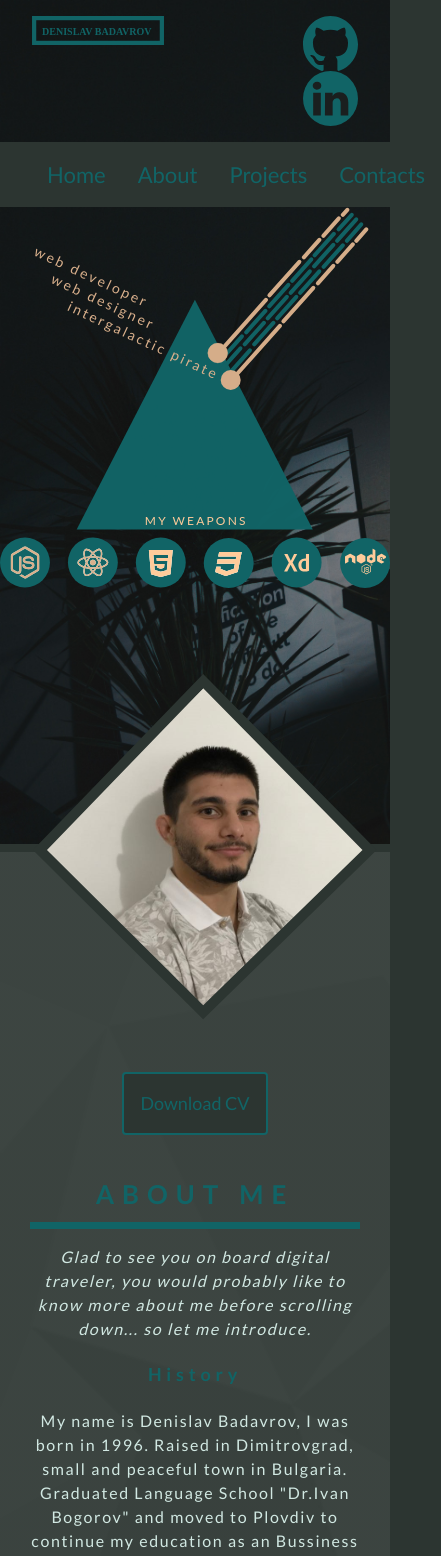
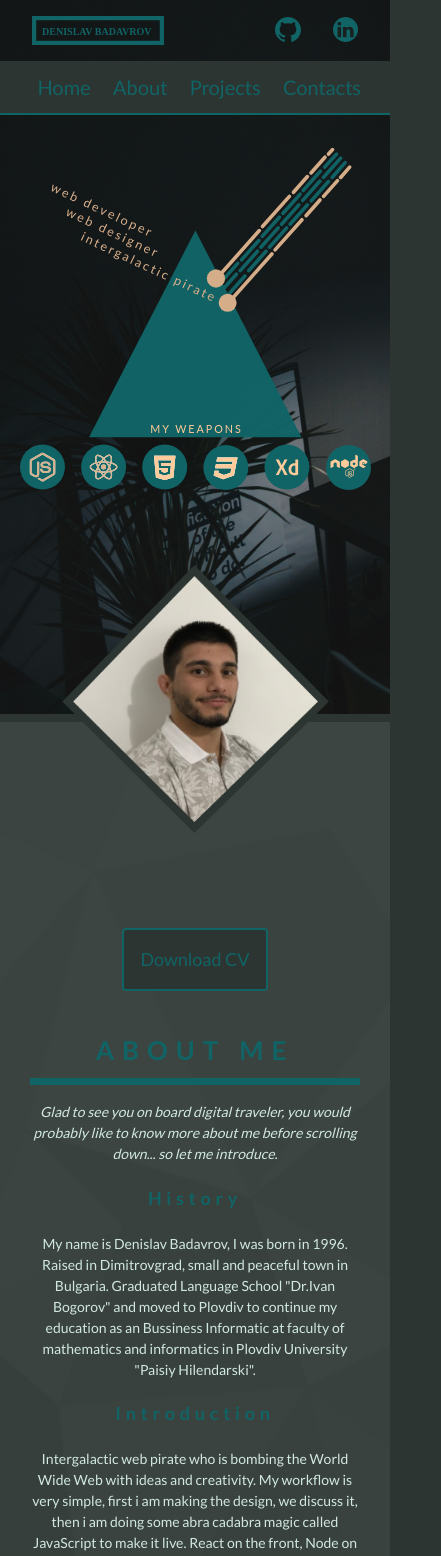
Before and after one commit to badavrov/portfolio, a React (Create React App) app: page / in a window 390 px wide. Shown: the top 1556 px of the page, 441 px wide, since content can reach past the window. Built offline with nearby package versions, Linux system fonts and the light colour scheme.

Commit message:
responsive-fix

```diff
--- a/package.json
+++ b/package.json
@@ -25,6 +25,8 @@
     "dotenv": "^8.0.0",
     "express": "^4.16.3",
     "jquery": "^3.4.0",
+    "nodemailer": "^6.2.1",
+    "postcss-cli": "^6.1.2",
     "react": "^16.5.2",
     "react-dom": "^16.5.2",
     "react-router-dom": "^5.0.0",
@@ -37,6 +39,7 @@
     "@babel/plugin-proposal-class-properties": "^7.0.0",
     "@babel/preset-env": "^7.0.0",
     "@babel/preset-react": "^7.0.0",
+    "autoprefixer": "^9.6.0",
     "babel-eslint": "^10.0.1",
     "babel-loader": "^8.0.0",
     "clean-webpack-plugin": "^0.1.19",
--- a/src/client/components/about/about.css
+++ b/src/client/components/about/about.css
@@ -1,67 +1,102 @@
-#about-container{
-    background-image: linear-gradient(rgba(44, 53, 49, 0.92), rgba(44,53,49,0.92)), url("../../../../public/about-bg.png");
+#about-container {
+  background-image: linear-gradient(
+      rgba(44, 53, 49, 0.92),
+      rgba(44, 53, 49, 0.92)
+    ),
+    url("../../../../public/about-bg.png");
   background-size: cover;
-    border-top: 0.5rem solid #2C3531;
+  border-top: 0.5rem solid #2c3531;
   text-align: center;
 }
-#about-photo{
+#about-photo {
   position: relative;
-    top: -11.1rem;
+  top: -11.3rem;
 }
-#about-info{
+#about-info {
   position: relative;
   bottom: 8rem;
 }
-.about-header{
+.about-header {
   color: #116466;
   font-size: 26px;
-    font-family: 'Lato', sans-serif;
+  font-family: "Lato", sans-serif;
   letter-spacing: 0.5rem;
   font-weight: bold;
   padding: 0.5rem 0rem;
   margin: 1rem 0 1rem 0;
   border-bottom: 7px solid #116466;
 }
-#about-about{
-    padding:0 0 1rem 0;
+#about-about {
+  padding: 0 0 1rem 0;
 }
-.about-text{
-    font-family: 'Lato', sans-serif;
-    color: #D1E8E2;
+.about-text {
+  font-family: "Lato", sans-serif;
+  color: #d1e8e2;
   font-size: 16px;
   letter-spacing: 0.1rem;
 }
-.about-h1{
+.about-h1 {
   color: #116466;
-    font-family: 'Lato', sans-serif;
+  font-family: "Lato", sans-serif;
   font-size: 18px;
   padding: 0.3rem;
   letter-spacing: 0.3rem;
   font-weight: bold;
 }
-.about-intro{
+.about-intro {
   font-style: italic;
-
 }
-#download-cv{
+#download-cv {
   position: relative;
-    font-family: 'Lato', sans-serif;
+  font-family: "Lato", sans-serif;
   font-size: 18px;
   margin: 0 0 1rem 0;
   text-align: center;
   padding: 1rem;
   border: 2px solid #116466;
-    background: #2C3531;
+  background: #2c3531;
   color: #116466;
-    transition: color linear .7s, border linear .7s;
+  transition: color linear 0.7s, border linear 0.7s;
 }
-#download-cv:hover{
-    color:#D1E8E2;
-    border: 2px solid #D1E8E2;
+#download-cv:hover {
+  color: #d1e8e2;
+  border: 2px solid #d1e8e2;
+}
+#about-picture {
+  transition: transform 1s;
+}
+#about-picture:hover {
+  transform: scale(1.05);
+}
+#about-skills img{
+  padding: 0.5rem 0 0 0;
+}
+@media only screen and (max-width: 600px) {
+  #about-photo{
+    padding: 0 0 4rem 0;
   }
   #about-picture{
-    transition: transform 1s;
+    width: 75%;
+    position: relative;
+    top: 1.5rem;
   }
-#about-picture:hover{
-    transform: scale(1.05);
+  #about-picture:hover {
+    transform: none;
   }
+  .about-text {
+    font-size: 14px;
+    letter-spacing: 0rem;
+  }
+}
+
+@media only screen and (max-width: 376px) {
+  #about-picture{
+    top: 2.7rem;
+  }
+}
+
+@media only screen and (max-width: 321px) {
+  #about-picture{
+    top: 4.1rem;
+  }
+}
--- a/src/client/components/header/Logo.js
+++ b/src/client/components/header/Logo.js
@@ -3,13 +3,11 @@ import React from "react";
 export default class Logo extends React.Component {
   render() {
     return (
-      <div>
-        <picture>
+      <picture>
           <a href={this.props.link} target="_blank">
-            <img src={this.props.logoPath} className="img-fluid header-icons" />
+            <img src={this.props.logoPath} className="logos"/>
           </a>
-        </picture>
-      </div>
+      </picture>
     );
   }
 }
--- a/src/client/components/header/header.css
+++ b/src/client/components/header/header.css
@@ -1,14 +1,25 @@
-#header-container{
-    padding:1rem;
+#header-container {
+  padding: 1rem;
 }
-#header-container img{
-    padding: 0 1rem 0 1rem;
+#header-container img {
+  padding: 0 1rem 0 1rem;
 }
-.header-icons{
-    float:right
+#header-icons {
+    text-align: right;
+    display:inline;
 }
 
+.logos:hover {
+  animation: pulse 0.5s ease-in infinite;
+}
 
-.header-icons:hover{
-    animation: pulse 0.5s ease-in infinite;
+@media only screen and (max-width: 426px) {
+    .logos{
+        width:35%;
+    }
 }
+@media only screen and (max-width: 376px) {
+    .logos{
+        width:40%;
+    }
+}
--- a/src/client/components/header/header.js
+++ b/src/client/components/header/header.js
@@ -16,14 +16,16 @@ export default class Header extends React.Component {
               <img src={logoSvg} className="img-fluid" id="logo" />
             </picture>
           </Col>
-          <Col>
+          <Col id="header-icons">
             <Logo
               link={"https://github.com/badavrov"}
               logoPath={logoGh}
+              id="logo-github"
             />
             <Logo
               link={"https://www.linkedin.com/in/denislav-badavrov-17b734164/"}
               logoPath={logoLin}
+              id="logo-linkedin"
             />
           </Col>
         </Row>
--- a/src/client/components/intro/intro.css
+++ b/src/client/components/intro/intro.css
@@ -1,5 +1,20 @@
 #intro-container{
     position: relative;
-    padding: 0 0 15rem 0;
+    padding: 0 0 13rem 0;
     text-align: center;
 }
+#intro-container img{
+  padding: 2rem 0 0 0;
+}
+
+@media only screen and (max-width: 1024px) {
+    #intro-container img {
+      max-width: 90%;
+    }
+  }
+
+@media only screen and (max-width: 376px) {
+  #intro-container img {
+    max-width: 98%;
+  }
+}
--- a/src/client/components/navbar/navbar.css
+++ b/src/client/components/navbar/navbar.css
@@ -1,20 +1,35 @@
-#navbar-container{
-    width:100%;
-    background: #2C3531;
+#navbar-container {
+  width: 100%;
+  background: #2c3531;
   margin: 0;
   text-align: center;
   padding: 1rem;
   z-index: 12;
+  border-bottom: 2px solid #116466;
 }
-.menu-link{
+.menu-link {
   text-decoration: none;
   color: #116466;
   font-size: 22px;
   padding: 0 1rem;
-    font-family: 'Gill Sans', 'Gill Sans MT', Calibri, 'Trebuchet MS', sans-serif;
-    transition: color linear .5s;
+  font-family: "Gill Sans", "Gill Sans MT", Calibri, "Trebuchet MS", sans-serif;
+  transition: color linear 0.5s;
 }
 
-.menu-link:hover{
-    color:#D1E8E2;
+.menu-link:hover {
+  color: #d1e8e2;
 }
+
+@media only screen and (max-width: 600px) {
+  .menu-link {
+    font-size: 20px;
+    padding: 0 0.7rem;
+  }
+}
+
+@media only screen and (max-width: 376px) {
+  .menu-link {
+    font-size: 18px;
+    padding: 0 0.5rem;
+  }
+}
--- a/src/client/components/navbar/navbar.js
+++ b/src/client/components/navbar/navbar.js
@@ -18,7 +18,7 @@ export default class NavBar extends React.Component {
       navBar.style.top = "0";
     }
     if (scrollTop < 50) {
-      navBar.style.padding = "1rem";
+      navBar.style.padding = "0.7rem";
       navBar.style.position = "static";
     }
   };
--- a/src/client/components/projects/projects.css
+++ b/src/client/components/projects/projects.css
@@ -1,29 +1,87 @@
-#projects-container{
-    padding: 10rem 0;
-    border-top: 2px solid #D9B08C;
-    background:  linear-gradient(rgba(44, 53, 49, 0.90), rgba(44, 53, 49, 0.90)), url("../../../../public/projectsbg.jpg") no-repeat fixed center;
+#projects-container {
+  padding: 5rem 5rem;
+  width: 100%;
+  border-top: 2px solid #d9b08c;
+  background: linear-gradient(rgba(44, 53, 49, 0.9), rgba(44, 53, 49, 0.9)),
+    url("../../../../public/projectsbg.jpg") no-repeat fixed center;
 }
-
-#projects-row{
+#projects-container div{
+  padding: 1.2rem 0;
+}
+#projects-row {
   margin: 0 auto;
   text-align: center;
-    width: 90%;
+  width: 100%;
 }
-#projects-row h4, p{
-    color: #D9B08C;
+#projects-row h4,
+p {
+  color: #d9b08c;
 }
-#projects-row img{
+#projects-row img {
+  max-width: 20rem;
   height: 10em;
   opacity: 0.7;
 }
-#projects-row img:hover{
+#projects-row img:hover {
   opacity: 1;
 }
-.project-col{
+.project-col {
   padding: 3em 0;
   -webkit-transition: transform 1s;
   transition: transform 1s;
 }
-.project-col:hover{
-    transform:scale(1.2);
+.project-col:hover {
+  transform: scale(1.2);
 }
+#projects-header{
+color: #d9b08c;
+font-size: 26px;
+font-family: "Lato", sans-serif;
+letter-spacing: 0.5rem;
+font-weight: bold;
+padding: 0.5rem 0rem;
+margin: 0 auto;
+border-bottom: 7px solid #d9b08c;
+
+}
+
+@media only screen and (min-width: 2024px) {
+  .project-col {
+    margin: 0;
+  }
+  #projects-row img {
+    width: 100%;
+  }
+}
+
+@media only screen and (max-width: 600px) {
+  #projects-container {
+  padding: 4rem 0;
+  }
+  .project-col {
+    margin: 0;
+  }
+  .project-col:hover {
+    transform: none;
+  }
+  #projects-row img {
+    opacity: 1;
+  }
+  #projects-row {
+    padding: 0;
+  }
+  #projects-row div {
+    margin: 0;
+    padding: 2rem 0;
+    text-align: center;
+  }
+}
+
+@media only screen and (max-width: 376px) {
+  .project-col {
+    margin: 0;
+  }
+  #projects-row img {
+    max-width: 17rem;
+  }
+}
--- a/src/client/components/projects/projects.js
+++ b/src/client/components/projects/projects.js
@@ -7,6 +7,7 @@ export default class Projects extends React.Component {
   render() {
     return (
       <Container id="projects-container" fluid={true}>
+        <div><center><span id="projects-header">Projects</span></center></div>
         <Col id="projects-row">
         <Project/>
         </Col>
```
Also changed, not shown: src/client/components/contacts/contacts.css (+59 -34 lines), 2 other files (tests, documents, lock files or other folders). Lines whose indentation alone changed are shown as unchanged.
